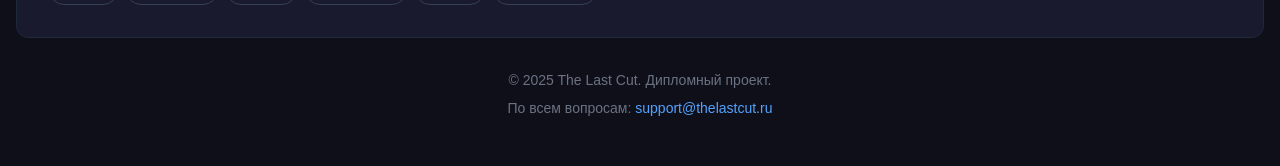
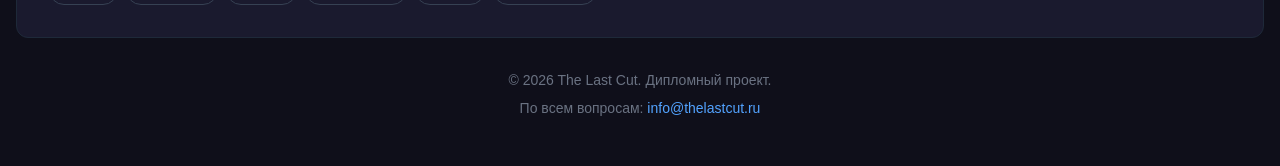
Before and after one commit to zunn1kka/the-last-cut, a Next.js app in the folder client/: page /about in a window 1280 px wide. Shown: the part 1256-1422 px from the top of the page. Built offline with nearby package versions, Linux system fonts and the light colour scheme; no server answers.

Commit message:
исправил страницу о проекте

```diff
--- a/client/src/app/(main)/about/page.tsx
+++ b/client/src/app/(main)/about/page.tsx
@@ -141,14 +141,14 @@ export default function AboutPage() {
 
 				{/* Контакты и ссылки */}
 				<div className='text-center text-gray-500 text-sm'>
-					<p>© 2025 The Last Cut. Дипломный проект.</p>
+					<p>© 2026 The Last Cut. Дипломный проект.</p>
 					<p className='mt-2'>
 						По всем вопросам:{' '}
 						<a
 							href='mailto:support@thelastcut.ru'
 							className='text-blue-400 hover:text-blue-300'
 						>
-							support@thelastcut.ru
+							info@thelastcut.ru
 						</a>
 					</p>
 				</div>
```
